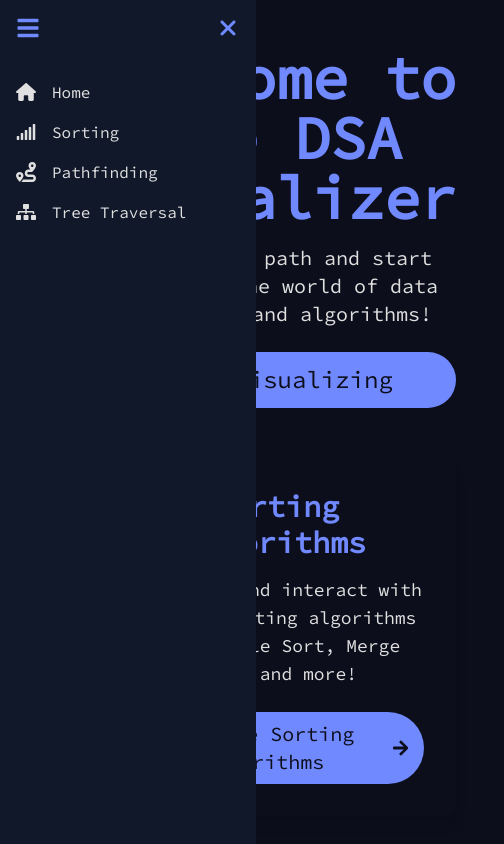
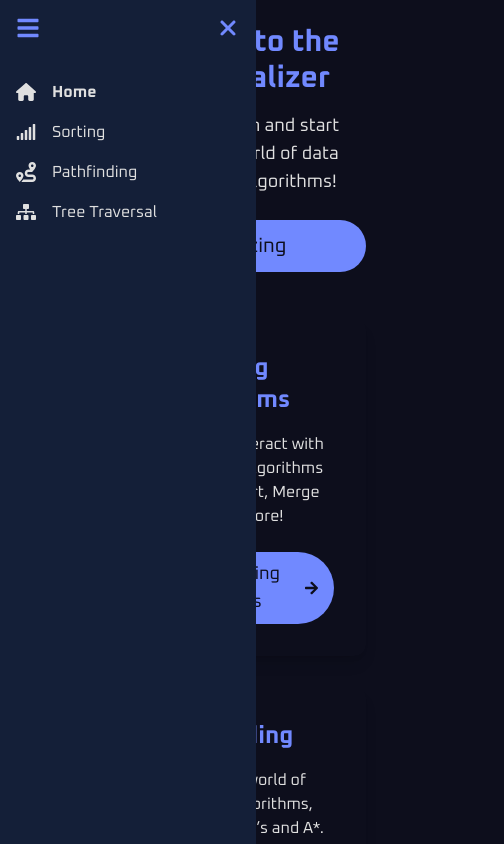
Before and after one commit to nchalimba/algo_visualizer, a Next.js app: page / in a window 390 px wide. Shown: the top 844 px of the page, 504 px wide, since content can reach past the window. Built offline with nearby package versions, Linux system fonts and the light colour scheme.

Commit message:
feat: minor style adjustments

```diff
--- /dev/null
+++ b/src/app/components/layout/ClientLayout.tsx
@@ -0,0 +1,85 @@
+"use client";
+import { useState } from "react";
+import Link from "next/link";
+import { FaBars, FaSitemap, FaRoute, FaSignal } from "react-icons/fa";
+import { FaHouse, FaXmark } from "react-icons/fa6";
+import ChatBot from "../chat/ChatBot";
+import { usePathname } from "next/navigation";
+
+const menuItems = [
+  { name: "Home", href: "/", icon: FaHouse },
+  { name: "Sorting", href: "/sorting", icon: FaSignal },
+  { name: "Pathfinding", href: "/pathfinding", icon: FaRoute },
+  { name: "Tree Traversal", href: "/tree-traversal", icon: FaSitemap },
+];
+
+export default function ClientLayout({
+  children,
+}: Readonly<{
+  children: React.ReactNode;
+}>) {
+  const [isSidebarOpen, setIsSidebarOpen] = useState(true);
+  const pathname = usePathname();
+
+  return (
+    <>
+      {/* <ChatBot /> */}
+      <div className="flex h-screen">
+        {/* Sidebar */}
+        <aside
+          className={`fixed top-0 left-0 h-full bg-retroDark-300 transition-all duration-300 ease-in-out z-20
+            ${isSidebarOpen ? "w-64" : "w-16"}
+            md:relative md:w-64`}
+        >
+          {/* Sidebar Header */}
+          <div className="p-4 flex items-center justify-end md:hidden">
+            <button
+              onClick={() => setIsSidebarOpen(!isSidebarOpen)}
+              className="text-retroDark-accent focus:outline-none hover:text-retroDark-accent-hover transition-colors duration-300"
+              aria-label={isSidebarOpen ? "Close sidebar" : "Open sidebar"}
+            >
+              {isSidebarOpen && (
+                <FaXmark className="text-2xl" aria-hidden="true" />
+              )}
+            </button>
+          </div>
+
+          {/* Sidebar Content */}
+          <nav className="mt-6 space-y-4 px-4" aria-label="Main navigation">
+            {menuItems.map(({ name, href, icon: Icon }) => (
+              <Link
+                key={name}
+                href={href}
+                className={`flex items-center gap-4 text-retroText-light hover:text-retroDark-accent transition-colors duration-300 ${
+                  isSidebarOpen ? "" : "justify-center md:justify-start"
+                } ${
+                  pathname === href
+                    ? "text-retroDark-accent-active font-bold"
+                    : "text-retroText-light"
+                }`}
+              >
+                <Icon className="text-xl" aria-hidden="true" />
+                <span className={`${isSidebarOpen ? "" : "hidden md:block"}`}>
+                  {name}
+                </span>
+              </Link>
+            ))}
+          </nav>
+        </aside>
+
+        {/* Main Content */}
+        <div className="flex-1 transition-all ml-12 md:ml-0 duration-300 ease-in-out">
+          {/* Hamburger Button */}
+          <button
+            onClick={() => setIsSidebarOpen(!isSidebarOpen)}
+            className="absolute top-4 left-4 z-30 md:hidden text-retroDark-accent hover:text-retroDark-accent-hover transition-colors duration-300"
+            aria-label={isSidebarOpen ? "Close sidebar" : "Open sidebar"}
+          >
+            <FaBars className="text-2xl" aria-hidden="true" />
+          </button>
+          <main className="pl-4 md:p-6">{children}</main>
+        </div>
+      </div>
+    </>
+  );
+}
--- a/src/app/components/treeTraversal/VisitedArray.tsx
+++ b/src/app/components/treeTraversal/VisitedArray.tsx
@@ -7,7 +7,7 @@ type Props = {
 const VisitedArray: React.FC<Props> = ({ array }) => {
   return (
     <div className="mt-4 bg-retroDark-200 p-4 rounded shadow-lg">
-      <h3 className="text-xl font-bold mb-3 text-retroText-light">
+      <h3 className="text-lg md:text-xl font-bold mb-3 text-retroText-light">
         Visited Nodes:
       </h3>
       {array.length === 0 ? (
@@ -17,7 +17,7 @@ const VisitedArray: React.FC<Props> = ({ array }) => {
           {array.map((node, index) => (
             <div
               key={index}
-              className="bg-retroDark-accent text-white font-medium p-2 w-12 h-12 flex items-center justify-center rounded-full shadow-md hover:bg-blue-400 transition"
+              className="bg-retroDark-accent text-white font-bold p-2 h-9 w-9 md:w-12 md:h-12 flex items-center justify-center rounded-full shadow-md hover:bg-retroDark-accent-hover transition text-md md:text-lg"
             >
               {node}
             </div>
--- a/src/app/globals.css
+++ b/src/app/globals.css
@@ -35,3 +35,14 @@ body {
   background: var(--background);
   font-family: Arial, Helvetica, sans-serif;
 }
+
+@keyframes fade-in {
+  from {
+    opacity: 0;
+    transform: translateY(10px);
+  }
+  to {
+    opacity: 1;
+    transform: translateY(0);
+  }
+}
--- a/src/app/layout.tsx
+++ b/src/app/layout.tsx
@@ -1,90 +1,38 @@
-"use client";
-import Link from "next/link";
-import { Press_Start_2P, Source_Code_Pro } from "next/font/google";
+import { Metadata } from "next";
+import { Oxanium } from "next/font/google";
 import "./globals.css";
-import { useState } from "react";
-import { FaBars, FaSitemap, FaRoute, FaSignal } from "react-icons/fa";
-import { FaHouse, FaXmark } from "react-icons/fa6";
+import ClientLayout from "./components/layout/ClientLayout";
 
-const sourceCodePro = Source_Code_Pro({
+const oxanium = Oxanium({
   subsets: ["latin"],
-  weight: "400",
+  weight: ["400", "700"],
   display: "swap",
 });
-const pressStart2P = Press_Start_2P({
-  subsets: ["latin"],
-  weight: "400",
-  display: "swap",
-});
+
+export const metadata: Metadata = {
+  title: "Retro Algorithm Visualizer",
+  description:
+    "Interactive visualizations for sorting, pathfinding, and tree traversal algorithms in a retro arcade style",
+  keywords: [
+    "algorithms",
+    "visualization",
+    "sorting",
+    "pathfinding",
+    "tree traversal",
+    "retro",
+    "arcade",
+  ],
+};
 
 export default function RootLayout({
   children,
 }: Readonly<{
   children: React.ReactNode;
 }>) {
-  const [isSidebarOpen, setIsSidebarOpen] = useState(true);
-
-  // Sidebar menu configuration
-  const menuItems = [
-    { name: "Home", href: "/", icon: FaHouse },
-    { name: "Sorting", href: "/sorting", icon: FaSignal }, // Updated to reflect modern sliders
-    { name: "Pathfinding", href: "/pathfinding", icon: FaRoute }, // More fitting for pathfinding (map-like)
-    { name: "Tree Traversal", href: "/tree-traversal", icon: FaSitemap }, // Tree traversal stays, still appropriate
-  ];
-
   return (
-    <html lang="en" className={sourceCodePro.className}>
-      <body className="bg-retroDark-100 text-retroText-primary font-retro">
-        <div className="flex h-screen">
-          {/* Sidebar */}
-          <aside
-            className={`fixed top-0 left-0 h-full bg-retroDark-200 transition-all duration-300 ease-in-out z-20
-              ${isSidebarOpen ? "w-64" : "w-16"}
-              md:relative md:w-64`}
-          >
-            {/* Sidebar Header */}
-
-            <div className="p-4 flex items-center justify-end md:hidden">
-              <button
-                onClick={() => setIsSidebarOpen(!isSidebarOpen)}
-                className="text-retroText-accent focus:outline-none"
-              >
-                {isSidebarOpen && <FaXmark className="text-2xl" />}
-              </button>
-            </div>
-
-            {/* Sidebar Content */}
-            <nav className="mt-6 space-y-4 px-4">
-              {menuItems.map(({ name, href, icon: Icon }) => (
-                <Link
-                  key={name}
-                  href={href}
-                  className={`flex items-center gap-4 text-retroText-light hover:text-retroText-accent ${
-                    isSidebarOpen ? "" : "justify-center md:justify-start"
-                  }`}
-                >
-                  <Icon className="text-xl" />
-
-                  <span className={`${isSidebarOpen ? "" : "hidden md:block"}`}>
-                    {name}
-                  </span>
-                </Link>
-              ))}
-            </nav>
-          </aside>
-
-          {/* Main Content */}
-          <div className="flex-1 transition-all ml-12 md:ml-0 duration-300 ease-in-out">
-            {/* Hamburger Button */}
-            <button
-              onClick={() => setIsSidebarOpen(!isSidebarOpen)}
-              className="absolute top-4 left-4 z-30 md:hidden text-retroText-accent"
-            >
-              <FaBars className="text-2xl" />
-            </button>
-            <main className="p-6">{children}</main>
-          </div>
-        </div>
+    <html lang="en" className={oxanium.className}>
+      <body className="bg-retroDark-100 text-retroText-light font-retro">
+        <ClientLayout>{children}</ClientLayout>
       </body>
     </html>
   );
--- a/src/app/page.tsx
+++ b/src/app/page.tsx
@@ -5,7 +5,7 @@ const sections = [
   {
     title: "Sorting Algorithms",
     description:
-      "Visualize and interact with various sorting algorithms like Bubble Sort, Merge Sort, and more!",
+      "Visualize and interact with various sorting algorithms like Insertion Sort, Merge Sort, and more!",
     link: "/sorting",
   },
   {
@@ -26,47 +26,47 @@ export default function Home() {
   return (
     <div className="bg-retroDark-900 text-retroText-primary font-retro min-h-screen flex flex-col items-center justify-center p-6">
       <header className="text-center mb-12">
-        <h1 className="text-6xl font-extrabold text-retroText-accent mb-4 animate__animated animate__fadeIn">
+        <h1 className="lg:text-6xl text-3xl font-extrabold text-retroText-accent mb-4 animate__animated animate__fadeIn">
           Welcome to the DSA Visualizer
         </h1>
-        <p className="text-xl text-retroText-light mb-6">
+        <p className="lg:text-xl text-lg text-retroText-light mb-6">
           Choose your path and start exploring the world of data structures and
           algorithms!
         </p>
         <Link
           href="/sorting"
-          className="bg-retroDark-accent text-retroDark-100 py-3 px-6 rounded-full text-2xl hover:bg-retroDark-200 transition duration-300 ease-in-out flex items-center gap-2"
+          className="bg-retroDark-accent text-retroDark-100 py-3 px-6 rounded-full lg:text-2xl text-xl hover:bg-retroDark-accent-hover transition duration-300 ease-in-out flex items-center gap-2"
         >
-          <FaPlay className="text-xl" />
+          <FaPlay className="lg:text-xl text-lg" />
           Start Visualizing
         </Link>
       </header>
 
-      <section className="flex flex-col md:flex-row gap-8">
+      <section className="flex flex-col lg:flex-row gap-8">
         {sections.map((section, index) => (
           <div
             key={index}
-            className="w-full md:w-1/3 text-center p-8 bg-retroDark-700 rounded-xl shadow-lg transform transition-all hover:scale-105"
+            className="w-full lg:w-1/3 text-center p-8 bg-retroDark-700 rounded-xl shadow-lg transform transition-all hover:scale-105"
           >
-            <h2 className="text-3xl font-bold mb-4 text-retroText-accent">
+            <h2 className="lg:text-3xl text-2xl font-bold mb-4 text-retroText-accent">
               {section.title}
             </h2>
-            <p className="text-lg text-retroText-light mb-6">
+            <p className="lg:text-lg text-md text-retroText-light mb-6">
               {section.description}
             </p>
             <Link
               href={section.link}
-              className="bg-retroDark-accent text-retroDark-100 py-2 px-4 rounded-full text-xl flex items-center gap-2 justify-center"
+              className="bg-retroDark-accent text-retroDark-100 py-2 px-4 rounded-full lg:text-xl text-lg flex items-center gap-2 justify-center"
             >
               Explore {section.title}
-              <FaArrowRight className="text-xl" />
+              <FaArrowRight className="lg:text-xl text-lg" />
             </Link>
           </div>
         ))}
       </section>
 
       <footer className="mt-12 text-center">
-        <p className="text-lg text-retroText-light">
+        <p className="lg:text-lg text-md text-retroText-light">
           Built with love and retro vibes! 🚀
         </p>
       </footer>
--- a/tailwind.config.ts
+++ b/tailwind.config.ts
@@ -36,7 +36,7 @@ export default {
         },
       },
       fontFamily: {
-        retro: ["'Source Code Pro'", "cursive"], // Retro font
+        retro: ["'Oxanium'", "cursive"], // Retro font
       },
     },
   },
```
Also changed, not shown: src/app/components/pathfinding/Navbar.tsx (+12 -1 lines), src/app/components/pathfinding/Node.tsx (+7 -3 lines), src/app/components/sorting/Navbar.tsx (+21 -7 lines), src/app/components/treeTraversal/Node.tsx (+4 -4 lines).
